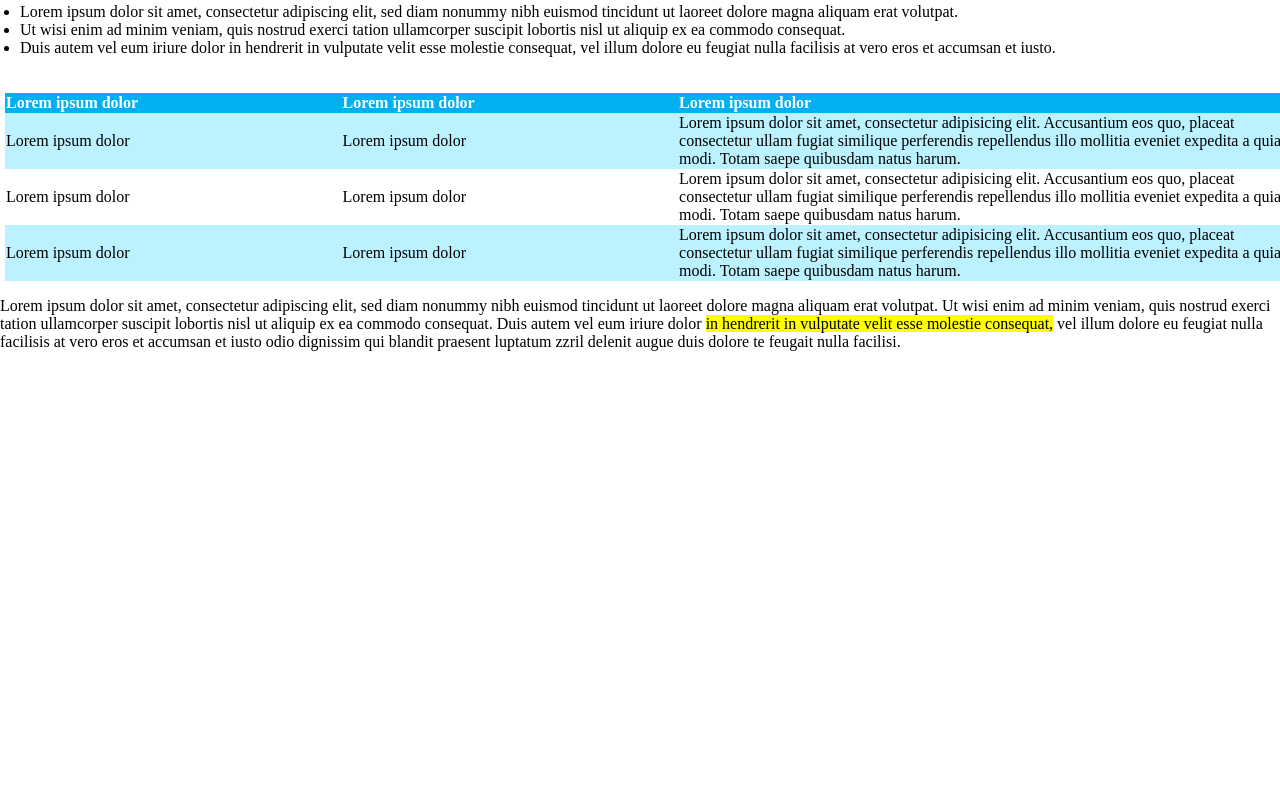
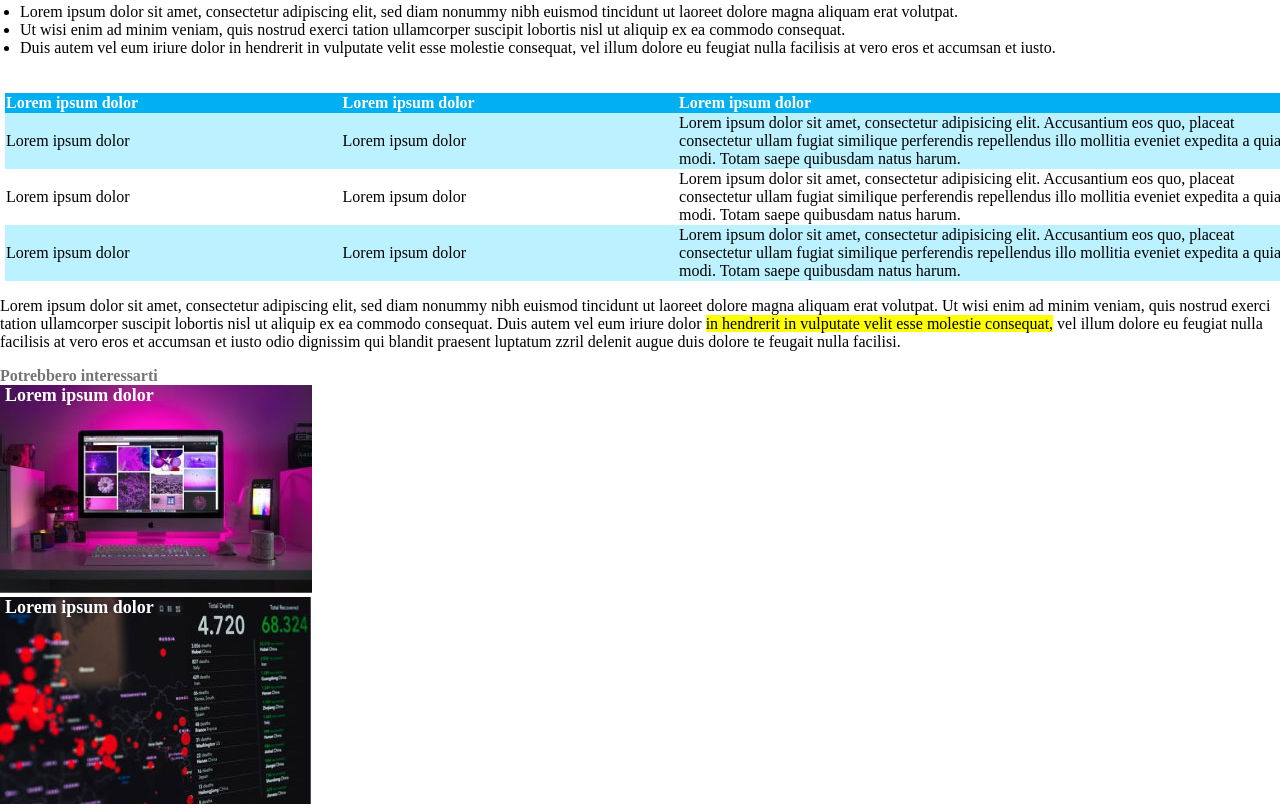
Before and after one commit to surefire-hu/html-css-booleaner, a plain HTML site: page index.html in a window 1280 px wide. Shown: the part 808-1616 px from the top of the page. Before the commit the page ends 1175 px from the top, so only its background shows below. Drawn offline with Linux system fonts and the light colour scheme.

Commit message:
finito esercizio

```diff
--- a/index.html
+++ b/index.html
@@ -61,6 +61,17 @@
                 Ut wisi enim ad minim veniam, quis nostrud exerci tation ullamcorper suscipit lobortis nisl ut aliquip ex ea commodo consequat.
                 Duis autem vel eum iriure dolor <span class="yellow">in hendrerit in vulputate velit esse molestie consequat,</span> vel illum dolore eu feugiat nulla facilisis at vero eros et accumsan et iusto odio dignissim qui blandit praesent luptatum zzril delenit augue duis dolore te feugait nulla facilisi.</p>
         </article>
+        <aside>
+            <h4>Potrebbero interessarti</h4>
+            <div class="related-content">
+                <img src="img/monitor.jpg" alt="Related content 1">
+                <div class="scritta">Lorem ipsum dolor</div>
+            </div>
+            <div class="related-content">
+                <img src="img/graph.jpg" alt="Related content 2">
+                <div class="scritta">Lorem ipsum dolor</div>
+            </div>
+        </aside>
     </main>
 </body>
 </html>
--- a/style.css
+++ b/style.css
@@ -60,3 +60,17 @@ th {
 tr:nth-child(even) {
     background-color: #00c8ff43;
 }
+
+h4 {
+    color: #747474;
+    margin: 0;
+}
+
+.scritta {
+    display: inline-block;
+    position: absolute;
+    left: 5px;
+    color: rgb(255, 255, 255);
+    font-size: large;
+    font-weight: bold;
+}
```
